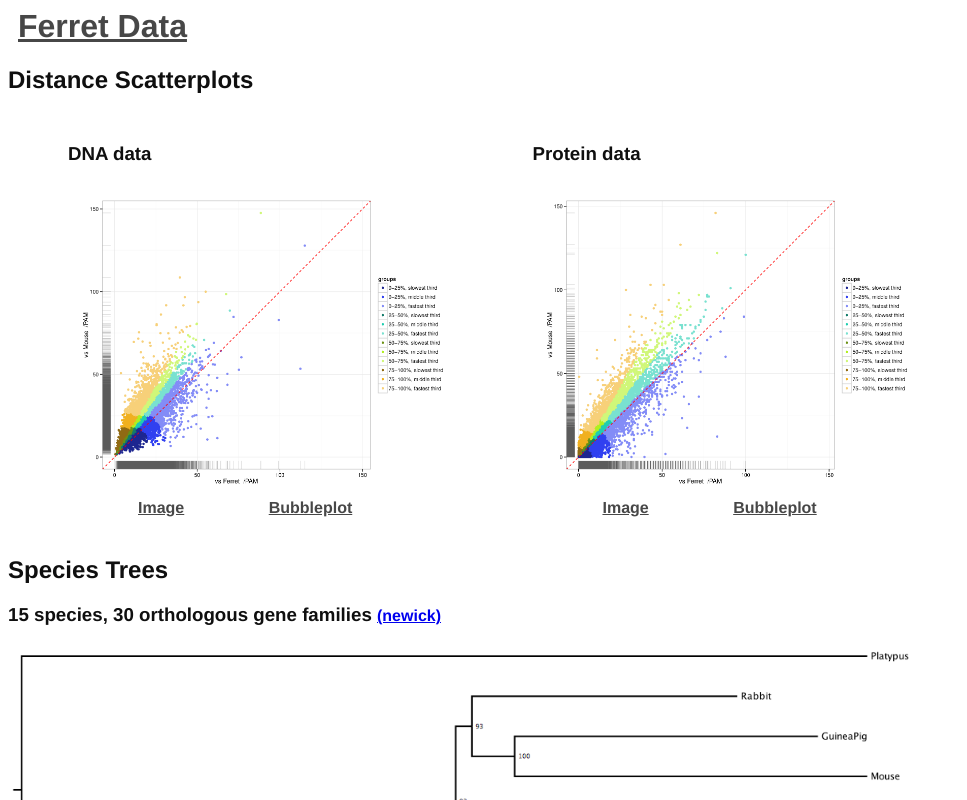
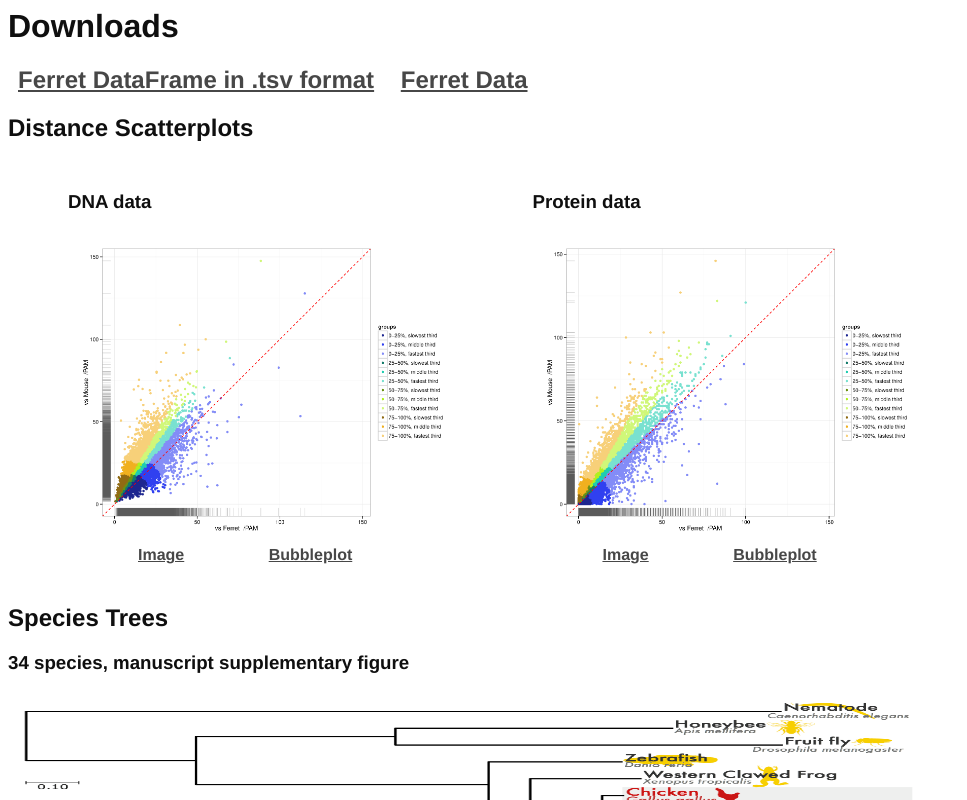
Before and after one commit to kgori/fret, a plain HTML site: page website/main.html in a window 1280 px wide. Shown: the top 800 px of the page, without its empty margins (0-967 px from the left). Drawn offline with Linux system fonts and the light colour scheme.

Commit message:
Tiny website update

```diff
--- a/website/main.html
+++ b/website/main.html
@@ -6,10 +6,13 @@
   </head>
 
   <body>
-    <h1>
-      <!-- Ferret Data -->
-      <a href="../data/FerretDataFrame.tsv" class="button" alt="Download as .tsv" title="Download as .tsv">Ferret Data</a>
-    </h1>
+    <h1>Downloads</h1>
+    <div id="Downloads">
+      <h2>
+      <a href="../data/FerretDataFrame.tsv" class="button" alt="Download as .tsv" title="Download as .tsv">Ferret DataFrame in .tsv format</a>
+      <a href="../Rscripts/scatter_highlight.R" class="button" alt="Download plotting code (requires R with optparse and ggplot2)" title="Download Rscript">Ferret Data</a>
+      </h2>
+    </div>
     <div id="plots">
       <h2>Distance Scatterplots</h2>
       <ul class="plot">
@@ -48,6 +51,9 @@
       Species Trees
     </h2>
     <h3>
+    34 species, manuscript supplementary figure
+    </h3><img src="images/Figure_1A_update.png" width="975" height="600">
+    <h3>
       15 species, 30 orthologous gene families <a href=
       '../data/ferret_tree_15species_30genefamilies.nwk' class="link">(newick)</a>
     </h3><img src="images/1530.png" width="975" height="600">
```
Also changed, not shown: website/images/Figure_1A_update.png (added), 1 other file.
